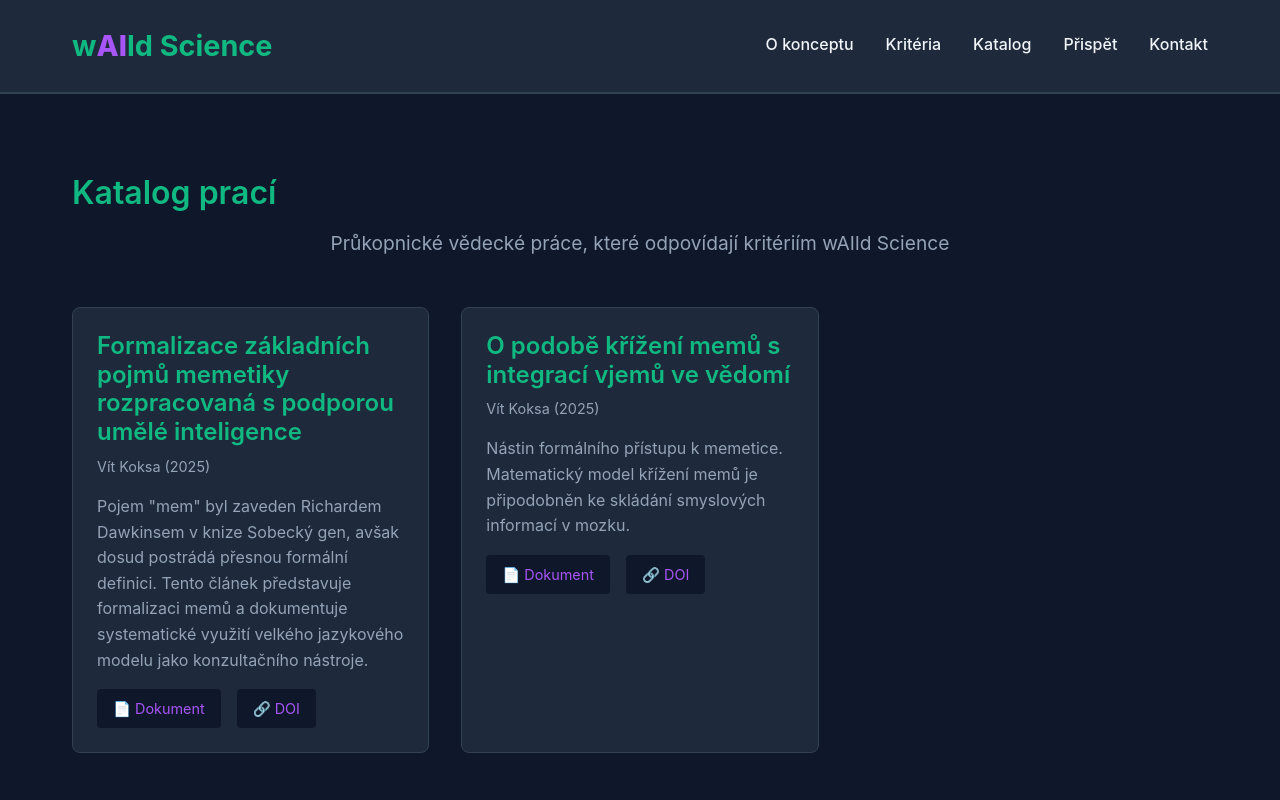
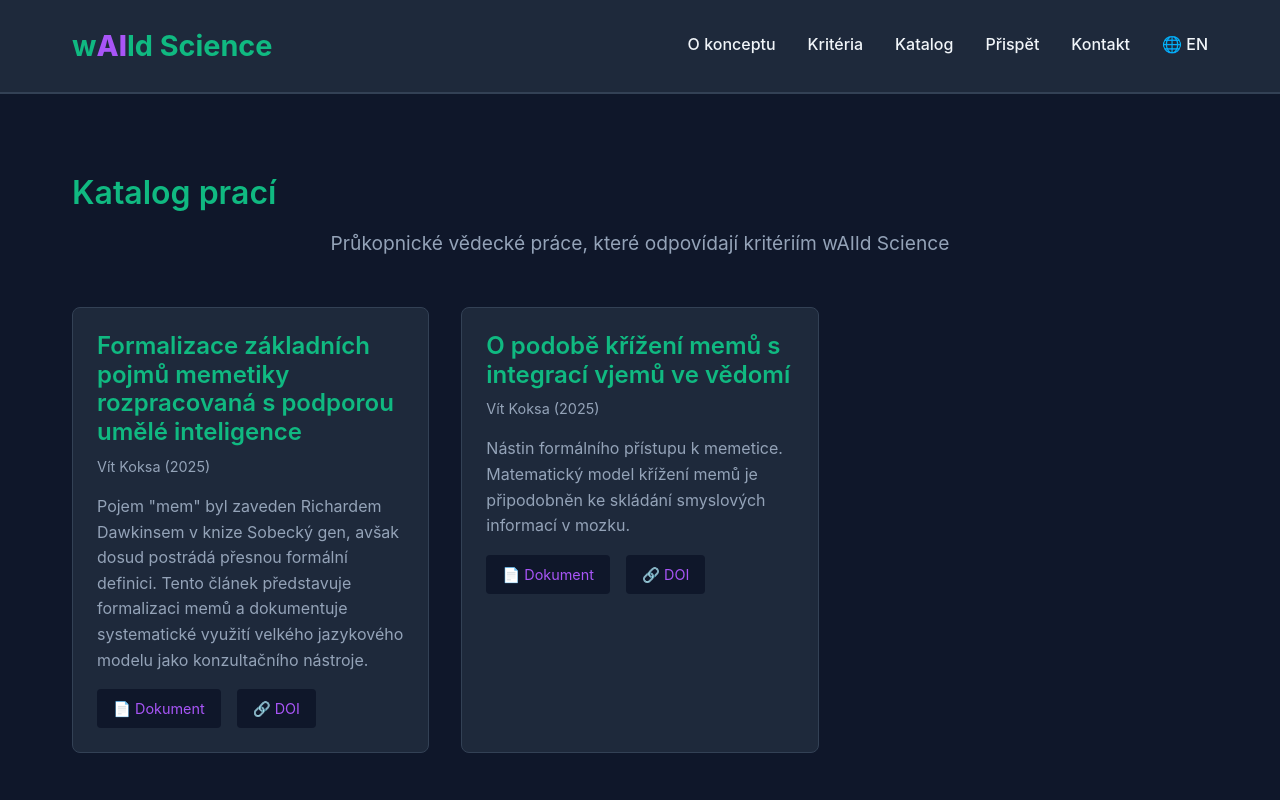
Before and after one commit to widc/waildscience, a plain HTML site: page catalog.html in a window 1280 px wide. Shown: the top 800 px of the page. Drawn offline with Linux system fonts and the light colour scheme.

Commit message:
Update catalog.html
Switch to English version added.

```diff
--- a/catalog.html
+++ b/catalog.html
@@ -20,6 +20,7 @@
                 <a href="catalog.html">Katalog</a>
                 <a href="index.html#submit">Přispět</a>
                 <a href="index.html#contact">Kontakt</a>
+                <a href="en/catalog.html" class="lang-switch">🌐 EN</a>
             </nav>
         </div>
     </header>
```
